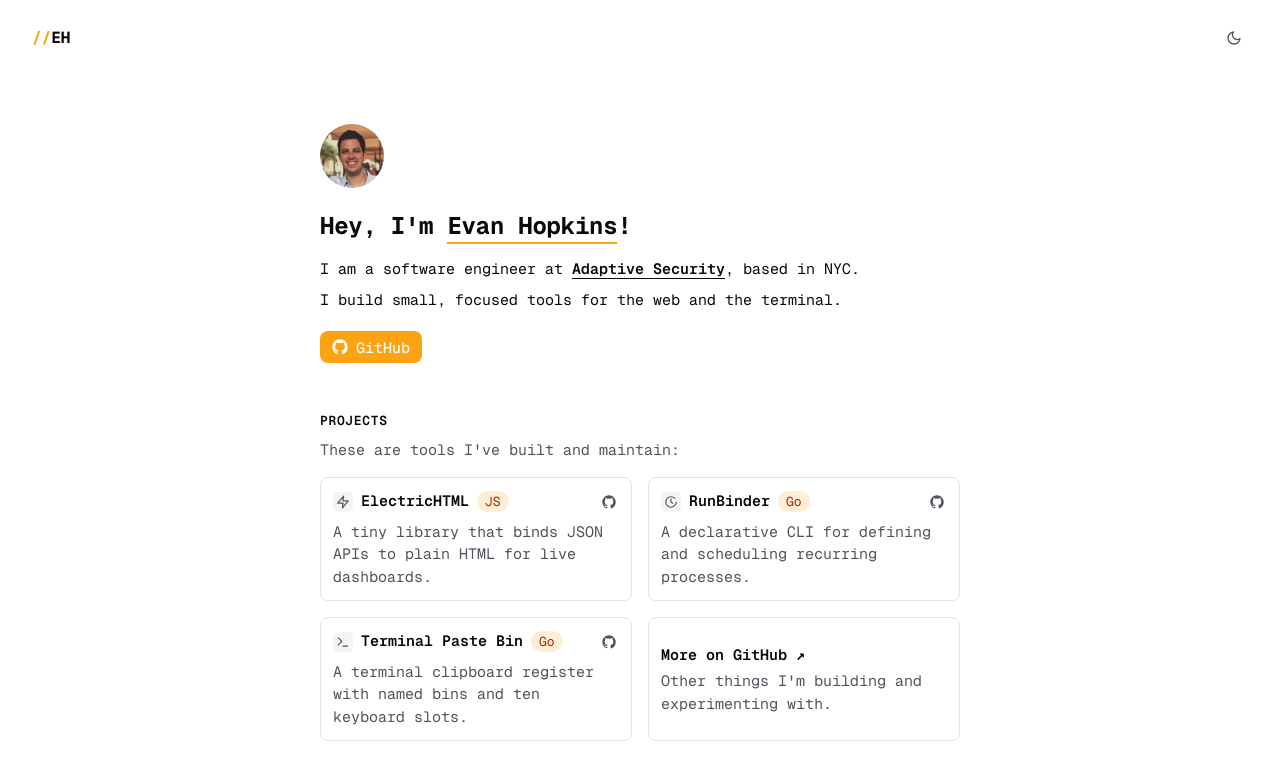
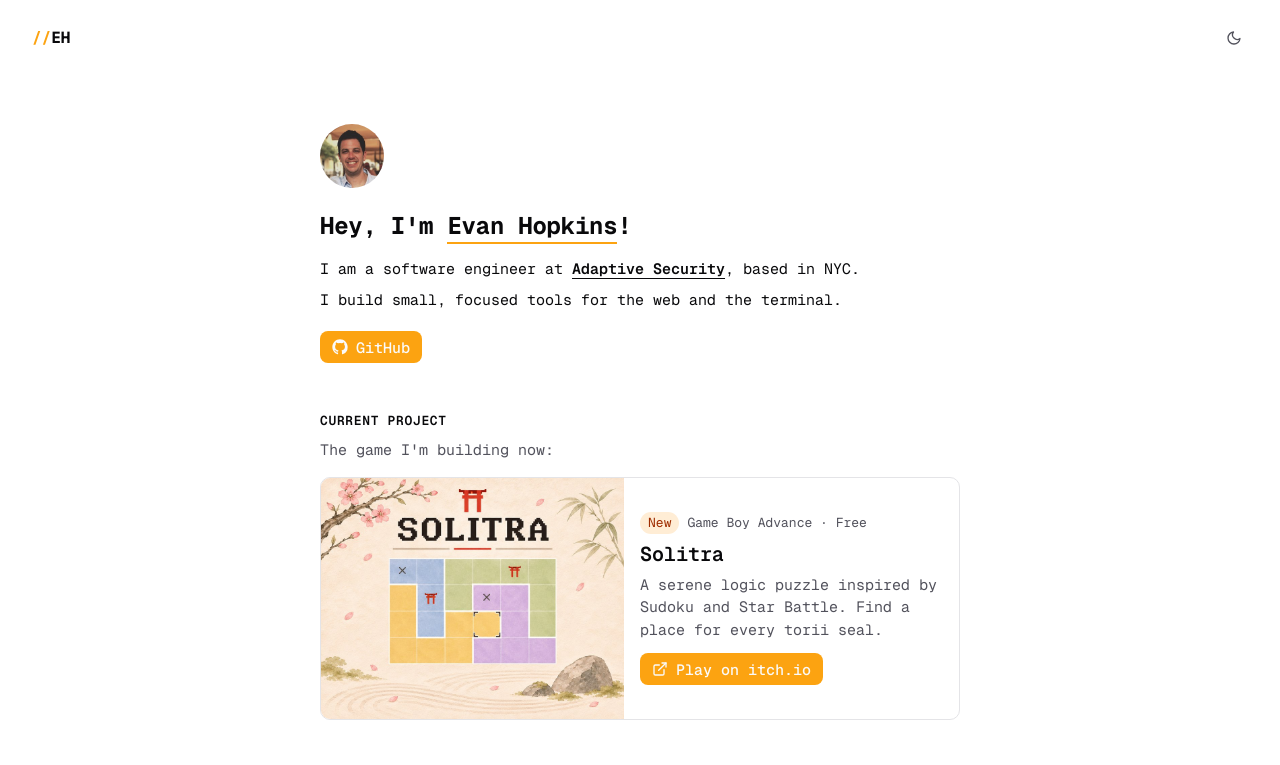
Before and after one commit to evanjhopkins/evanjhopkins.com, a plain HTML site: page index.html in a window 1280 px wide. Shown: the top 765 px of the page. Drawn offline with nearby package versions, Linux system fonts and the light colour scheme.

Commit message:
Feature Solitra as the current project
Add a highlighted card above the projects grid with the itch.io cover
art, a new-release badge, and a play link.

Amp-Thread-ID: https://ampcode.com/threads/T-01a1e0f9-3b04-71cc-83ab-34c8ac001aab
Co-authored-by: Amp <amp@ampcode.com>

```diff
--- a/index.html
+++ b/index.html
@@ -34,6 +34,78 @@
         height: 64px;
         border-radius: 50%;
         object-fit: cover;
+      }
+
+      /* featured project */
+      .feature {
+        display: grid;
+        grid-template-columns: minmax(0, 0.95fr) minmax(0, 1.05fr);
+        margin-top: 16px;
+        border: 1px solid var(--border);
+        border-radius: 10px;
+        background: var(--card);
+        overflow: hidden;
+      }
+
+      .feature-media {
+        min-height: 200px;
+      }
+
+      .feature-media img {
+        display: block;
+        width: 100%;
+        height: 100%;
+        object-fit: cover;
+      }
+
+      .feature-body {
+        display: flex;
+        flex-direction: column;
+        align-items: flex-start;
+        justify-content: center;
+        gap: 8px;
+        padding: 16px;
+      }
+
+      .feature-meta {
+        display: flex;
+        align-items: center;
+        gap: 8px;
+        margin: 0;
+        color: var(--muted-fg);
+        font-size: 13px;
+      }
+
+      .feature-title {
+        margin: 0;
+        font-size: 20px;
+        font-weight: 600;
+        line-height: 1.2;
+      }
+
+      .feature-title a:hover {
+        text-decoration: underline;
+        text-underline-offset: 3px;
+      }
+
+      .feature-desc {
+        margin: 0;
+        color: var(--muted-fg);
+      }
+
+      .feature-body .btn {
+        margin-top: 4px;
+      }
+
+      @media (max-width: 560px) {
+        .feature {
+          grid-template-columns: 1fr;
+        }
+
+        .feature-media {
+          min-height: 0;
+          aspect-ratio: 1260 / 1000;
+        }
       }
     </style>
   </head>
@@ -94,6 +166,48 @@
           GitHub
         </a>
       </div>
+
+      <section>
+        <h2>Current project</h2>
+        <p class="section-lede">The game I'm building now:</p>
+
+        <article class="feature">
+          <div class="feature-media">
+            <img
+              src="assets/solitra-cover.jpg"
+              alt="Solitra cover art: a torii seal puzzle grid on washi paper with cherry blossoms"
+              width="900"
+              height="714"
+            />
+          </div>
+          <div class="feature-body">
+            <p class="feature-meta"><span class="badge">New</span> Game Boy Advance · Free</p>
+            <h3 class="feature-title">
+              <a href="https://evanjhopkins.itch.io/solitra">Solitra</a>
+            </h3>
+            <p class="feature-desc">
+              A serene logic puzzle inspired by Sudoku and Star Battle. Find a place for every
+              torii seal.
+            </p>
+            <a class="btn btn-primary" href="https://evanjhopkins.itch.io/solitra">
+              <svg
+                viewBox="0 0 24 24"
+                fill="none"
+                stroke="currentColor"
+                stroke-width="2"
+                stroke-linecap="round"
+                stroke-linejoin="round"
+                aria-hidden="true"
+              >
+                <path d="M15 3h6v6" />
+                <path d="M10 14 21 3" />
+                <path d="M18 13v6a2 2 0 0 1-2 2H5a2 2 0 0 1-2-2V8a2 2 0 0 1 2-2h6" />
+              </svg>
+              Play on itch.io
+            </a>
+          </div>
+        </article>
+      </section>
 
       <section>
         <h2>Projects</h2>
```
Also changed, not shown: assets/solitra-cover.jpg (added).
